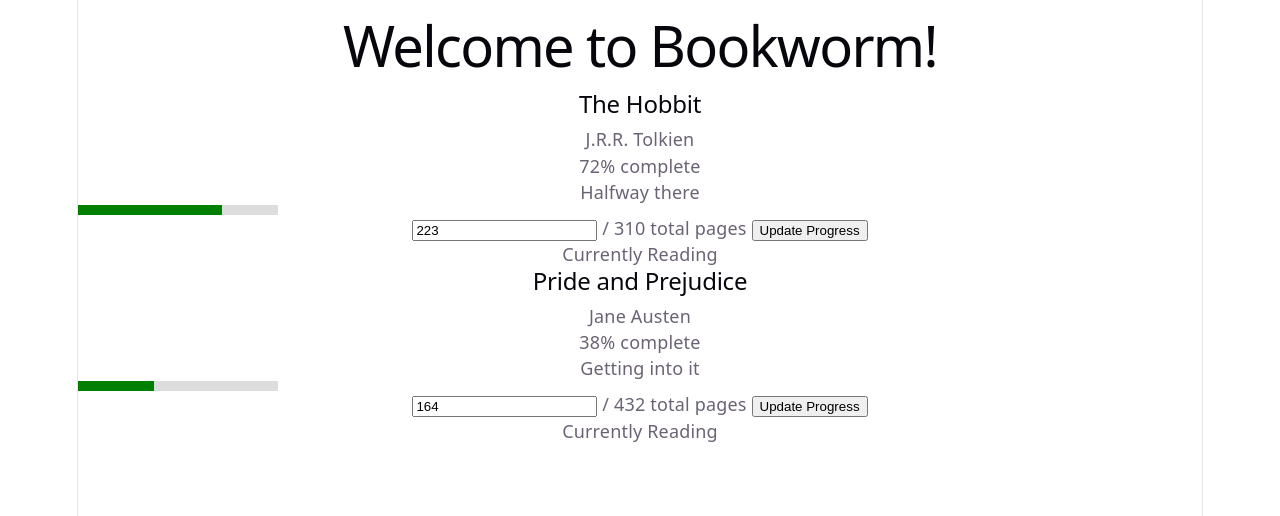
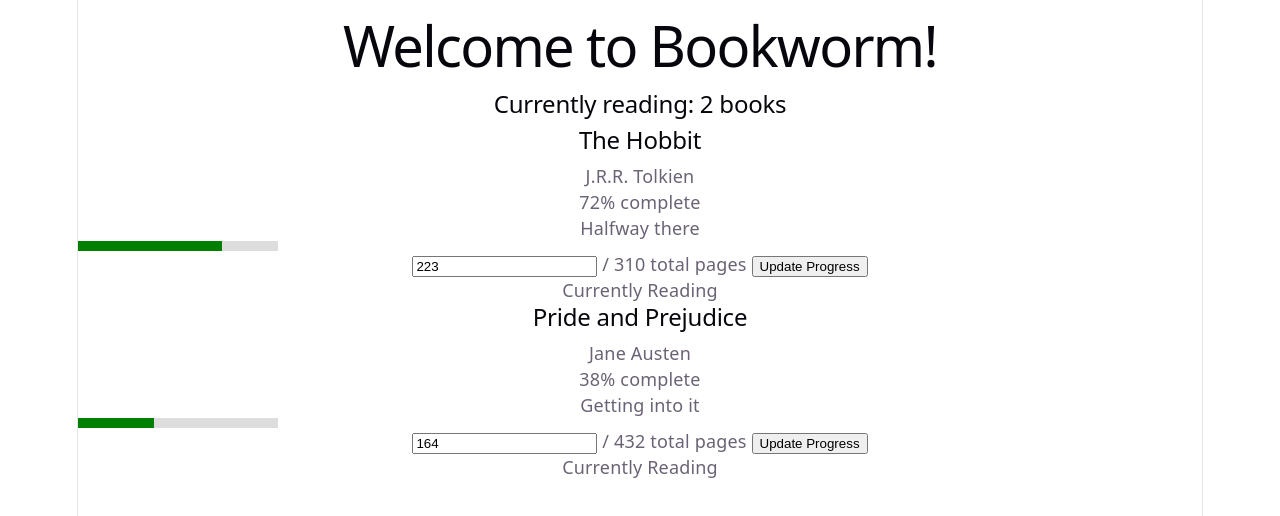
Before and after one commit to Maram-SH/bookworm, a React (Vite) app: page / in a window 1280 px wide. Shown: the top 516 px of the page. Built offline with nearby package versions, Linux system fonts and the light colour scheme.

Commit message:
Add currently reading message

```diff
--- a/src/App.jsx
+++ b/src/App.jsx
@@ -92,6 +92,8 @@ function App() {
     <div>
       <h1>Welcome to Bookworm!</h1>
 
+      <h2>Currently reading: {books.length} {books.length === 1 ? "book" : "books"}</h2>
+
       {books.map((book) => {
         return (
           <BookCard
```
